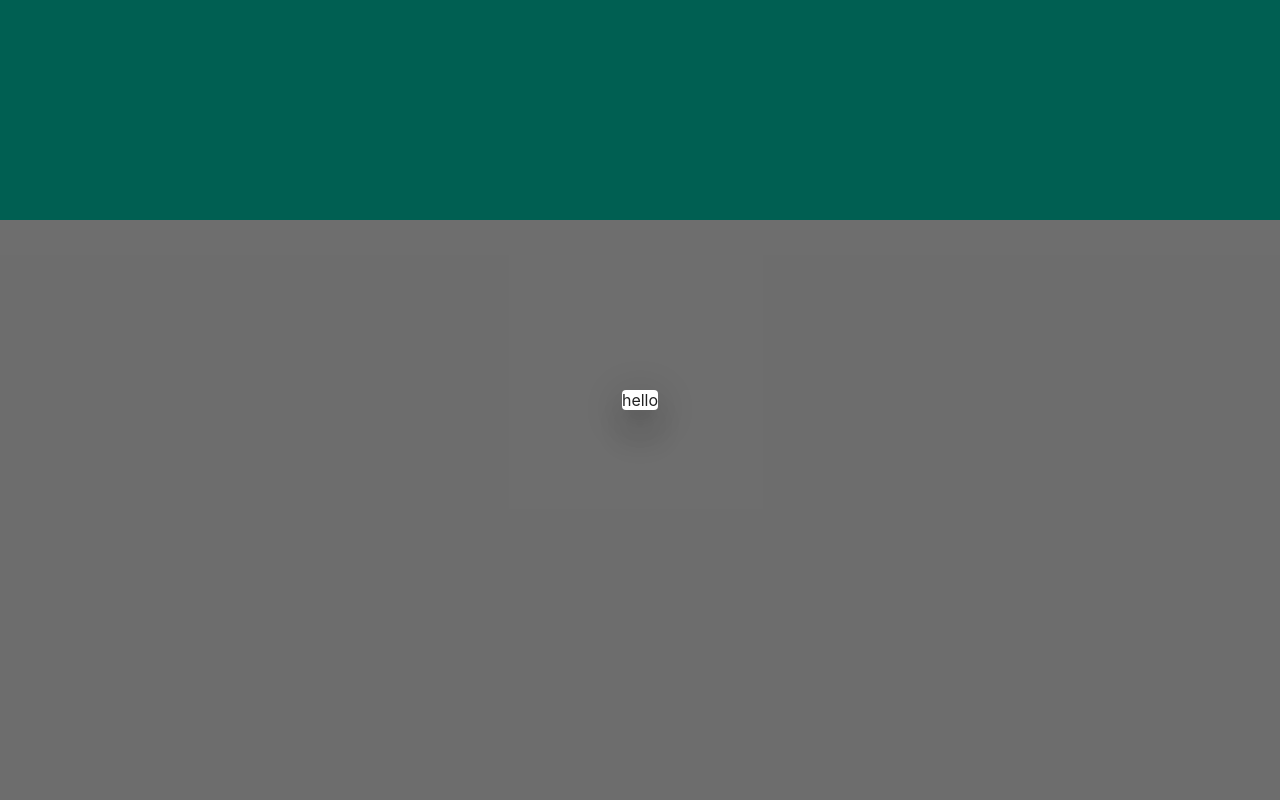
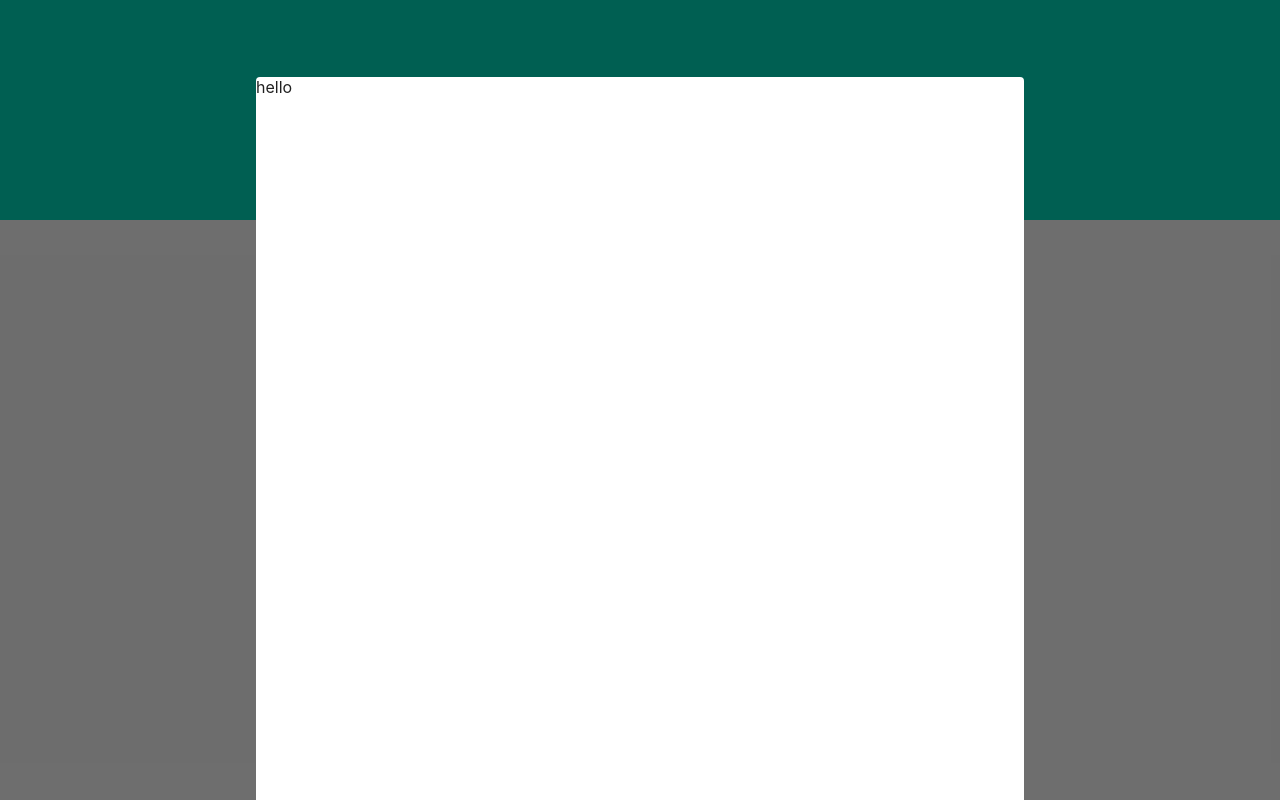
Before and after one commit to kundan799/Whatsapp_app, a React (Create React App) app: page / in a window 1280 px wide. Built offline with nearby package versions, Linux system fonts and the light colour scheme.

Commit message:
dailog update

```diff
--- a/src/component/account/LoginDailog.jsx
+++ b/src/component/account/LoginDailog.jsx
@@ -1,13 +1,22 @@
 import { Dialog } from '@mui/material'
 import React from 'react'
 
+const dailogStyle={
+    height:"96%",
+    marginTop:"12%",
+    width:"60%",
+    maxWidth:"100%",
+    maxHeight:"100%",
+    boxShadow:"none",
+    overFlow:"none"
 
+}
 const LoginDailog = () => {
   return (
     <div>
         <Dialog
         open={true}
-        //PaperProps={}
+        PaperProps={{sx:dailogStyle}}
         >
             hello
 
```
